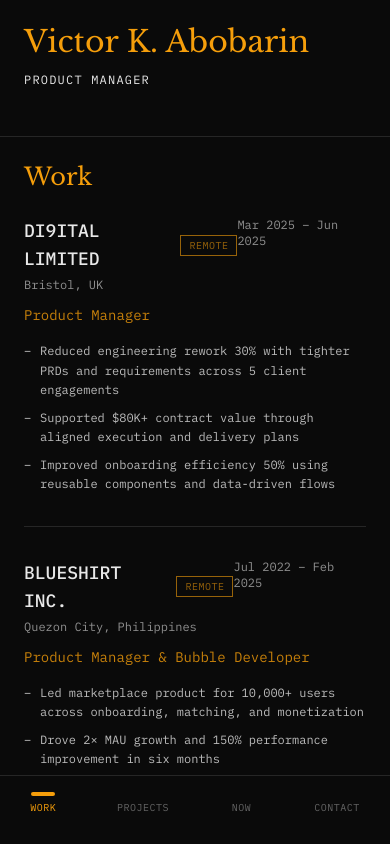
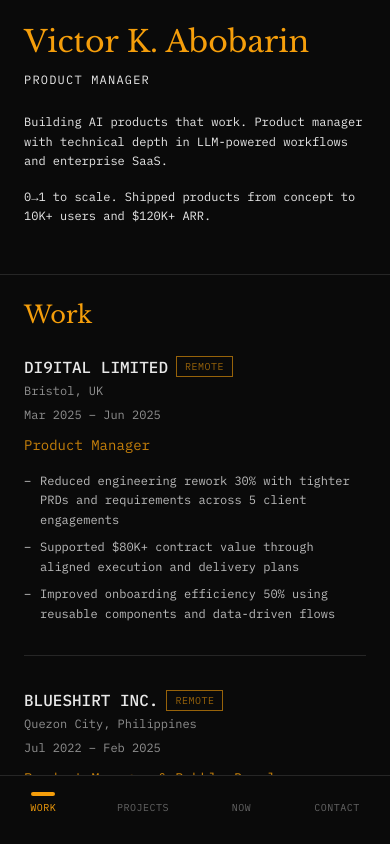
Before and after one commit to Bobarinn/portfolio2.0, a Next.js app: page / in a window 390 px wide. Built offline with nearby package versions, Linux system fonts and the light colour scheme.

Commit message:
Mobile fixes

```diff
--- a/app/globals.css
+++ b/app/globals.css
@@ -158,6 +158,13 @@
     width: 100% !important;
   }
 
+  /* Last section (Contact) - allow scrolling within section */
+  .snap-item:last-child {
+    scroll-snap-align: start;
+    scroll-snap-stop: normal;
+    min-height: 100vh;
+  }
+
   /* Hide scroll gradient on mobile */
   .scroll-gradient::after {
     display: none;
@@ -169,10 +176,7 @@
     height: 3px;
   }
 
-  /* Add padding for bottom nav */
-  #scroll-container {
-    padding-bottom: 60px;
-  }
+  /* No global padding needed - handled per section */
 
   /* Smooth touch scrolling */
   * {
@@ -201,6 +205,17 @@
 
   h2 {
     font-size: 1.5rem !important;
+  }
+
+  /* Tighter padding on tiny screens */
+  .snap-item {
+    padding-left: 1rem !important;
+    padding-right: 1rem !important;
+  }
+
+  /* Stack flex items on very small screens */
+  .flex {
+    flex-wrap: wrap;
   }
 }
 
--- a/app/page.tsx
+++ b/app/page.tsx
@@ -125,19 +125,18 @@
             </p>
           </div>
 
-          {!isMobile && (
-            <>
-              <div className="space-y-4 mb-12">
+          <div className={`space-y-4 ${isMobile ? 'mb-6' : 'mb-12'}`}>
             {personal.summary.map((line, i) => (
               <p
                 key={i}
-                    className={`text-sm leading-relaxed text-[var(--foreground)] opacity-80 animate-fade-in stagger-${i + 2}`}
+                className={`${isMobile ? 'text-xs' : 'text-sm'} leading-relaxed text-[var(--foreground)] opacity-80 animate-fade-in stagger-${i + 2}`}
               >
                 {line}
               </p>
             ))}
           </div>
 
+          {!isMobile && (
             <div className="space-y-3 animate-fade-in stagger-4">
               <a
                 href={`mailto:${personal.email}`}
@@ -174,7 +173,6 @@
                 View Resume ↗
               </a>
             </div>
-            </>
           )}
         </div>
 
@@ -228,19 +226,19 @@
           <div className="space-y-8">
             {work.map((job, i) => (
               <div key={i} className="pb-8 border-b border-[var(--border)] last:border-0">
-                <div className="flex justify-between items-start mb-3">
-                  <div>
-                    <div className="flex items-center gap-2 mb-1">
-                      <h3 className="text-lg font-medium">{job.company}</h3>
+                <div className="flex flex-col sm:flex-row sm:justify-between sm:items-start mb-3 gap-2">
+                  <div className="flex-1">
+                    <div className="flex items-center gap-2 mb-1 flex-wrap">
+                      <h3 className={`${isMobile ? 'text-base' : 'text-lg'} font-medium`}>{job.company}</h3>
                       {job.remote && (
-                        <span className="text-[10px] px-2 py-0.5 border border-[var(--accent)] text-[var(--accent)] opacity-60 tracking-wider">
+                        <span className="text-[10px] px-2 py-0.5 border border-[var(--accent)] text-[var(--accent)] opacity-60 tracking-wider whitespace-nowrap">
                           REMOTE
                         </span>
                       )}
                     </div>
                     <p className="text-xs opacity-60">{job.location}</p>
                   </div>
-                  <span className="text-xs opacity-60">{job.period}</span>
+                  <span className="text-xs opacity-60 whitespace-nowrap">{job.period}</span>
                 </div>
                 <p className="text-sm mb-4 text-[var(--accent)] opacity-80">{job.role}</p>
                 <ul className="space-y-2">
@@ -261,9 +259,9 @@
           <div className="space-y-8">
             {projects.map((project, i) => (
               <div key={i} className="pb-8">
-                <div className="flex justify-between items-start mb-3">
-                  <h3 className="text-lg font-medium">{project.name}</h3>
-                  <span className="text-xs opacity-60">{project.period}</span>
+                <div className="flex flex-col sm:flex-row sm:justify-between sm:items-start mb-3 gap-1">
+                  <h3 className={`${isMobile ? 'text-base' : 'text-lg'} font-medium`}>{project.name}</h3>
+                  {project.period && <span className="text-xs opacity-60 whitespace-nowrap">{project.period}</span>}
                 </div>
                 <p className="text-sm mb-4 opacity-80">{project.description}</p>
                 <ul className="space-y-2 mb-6">
@@ -292,12 +290,12 @@
               <div className="space-y-6">
                 {education.map((edu, i) => (
                   <div key={i}>
-                    <div className="flex justify-between items-start mb-2">
+                    <div className="flex flex-col sm:flex-row sm:justify-between sm:items-start mb-2 gap-1">
                       <div>
                         <h4 className="text-sm font-medium">{edu.school}</h4>
                         <p className="text-xs opacity-60">{edu.location}</p>
                       </div>
-                      <span className="text-xs opacity-60">{edu.graduation}</span>
+                      <span className="text-xs opacity-60 whitespace-nowrap">{edu.graduation}</span>
                     </div>
                     <p className="text-xs opacity-80">{edu.degree}</p>
                     <p className="text-xs opacity-60 mt-1">GPA: {edu.gpa}</p>
@@ -337,7 +335,7 @@
         </div>
 
         {/* Contact Card */}
-        <div className={`${isMobile ? 'min-h-screen w-full' : 'min-w-full h-full'} ${isMobile ? 'p-6' : 'p-8 lg:p-12'} overflow-y-auto snap-item`}>
+        <div className={`${isMobile ? 'min-h-screen w-full' : 'min-w-full h-full'} ${isMobile ? 'p-6 pb-32' : 'p-8 lg:p-12'} overflow-y-auto snap-item`}>
           <h2 className={`${isMobile ? 'text-2xl' : 'text-3xl'} font-serif ${isMobile ? 'mb-6' : 'mb-8'} text-[var(--accent)]`}>Contact</h2>
           <div className="max-w-xl">
             <p className="text-sm leading-relaxed opacity-80 mb-8">
```
Lines whose indentation alone changed are shown as unchanged.
